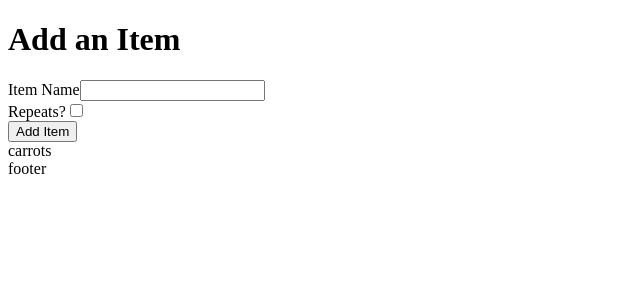
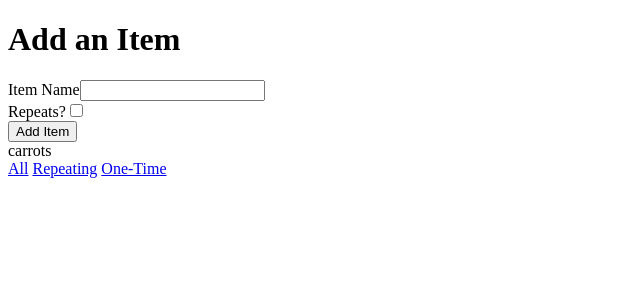
Before and after one commit to g-dylan-cunningham/shopping-list-app, a React (Create React App) app: page / in a window 1280 px wide. Shown: the top 300 px of the page, without its empty margins (0-640 px from the left). Built offline with nearby package versions, Linux system fonts and the light colour scheme.

Commit message:
implements basic footer

```diff
--- a/src/components/Footer.jsx
+++ b/src/components/Footer.jsx
@@ -1,10 +1,13 @@
 import React from 'react';
+import { NavLink } from 'react-router-dom';
+
 
 const Footer = () => {
-
     return (
         <div>
-           footer
+           <NavLink to='/'>All</NavLink>{" "}
+           <NavLink to='/repeating'>Repeating</NavLink>{" "}
+           <NavLink to='/one-time'>One-Time</NavLink>{" "}
         </div>
     )
 }
```
